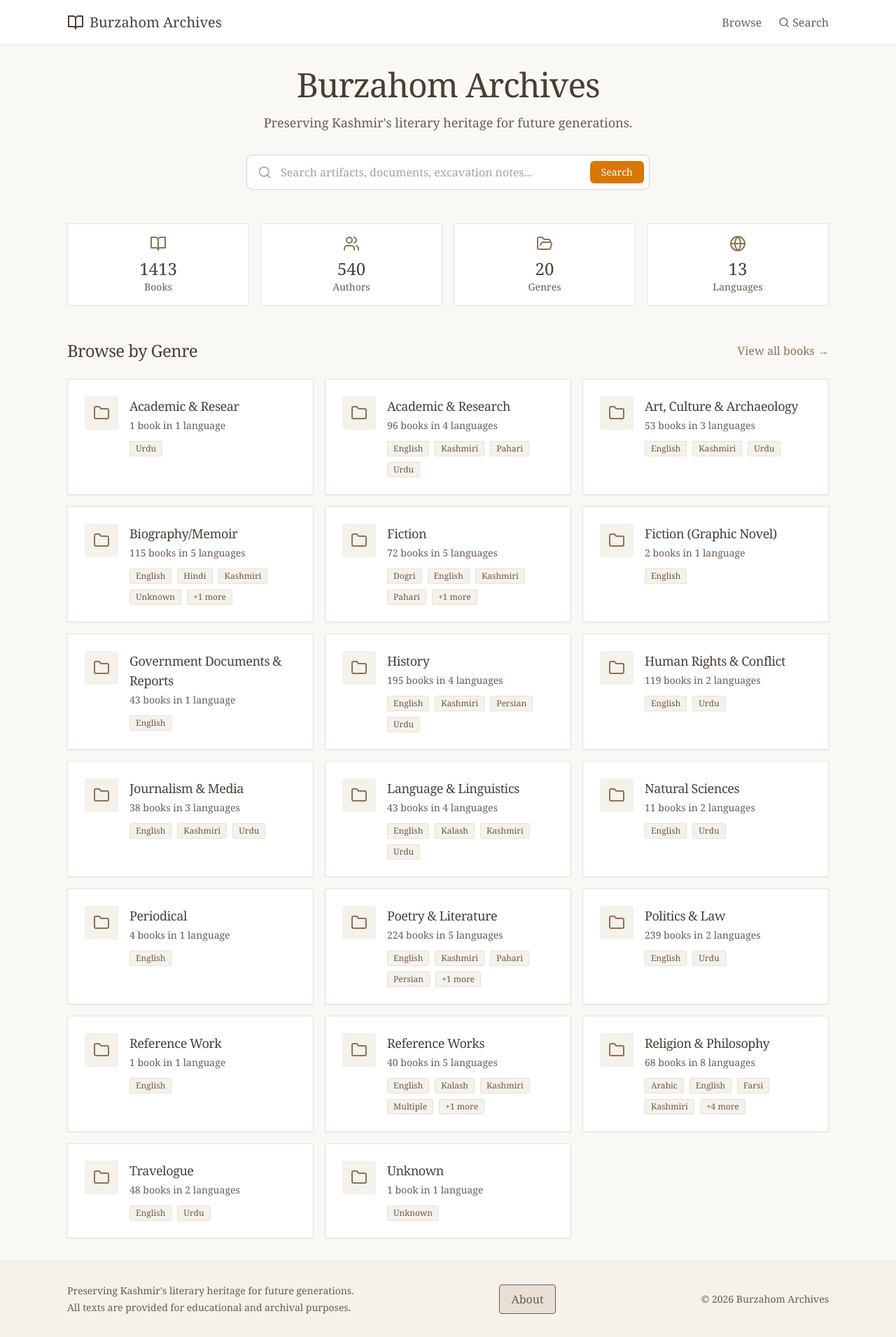
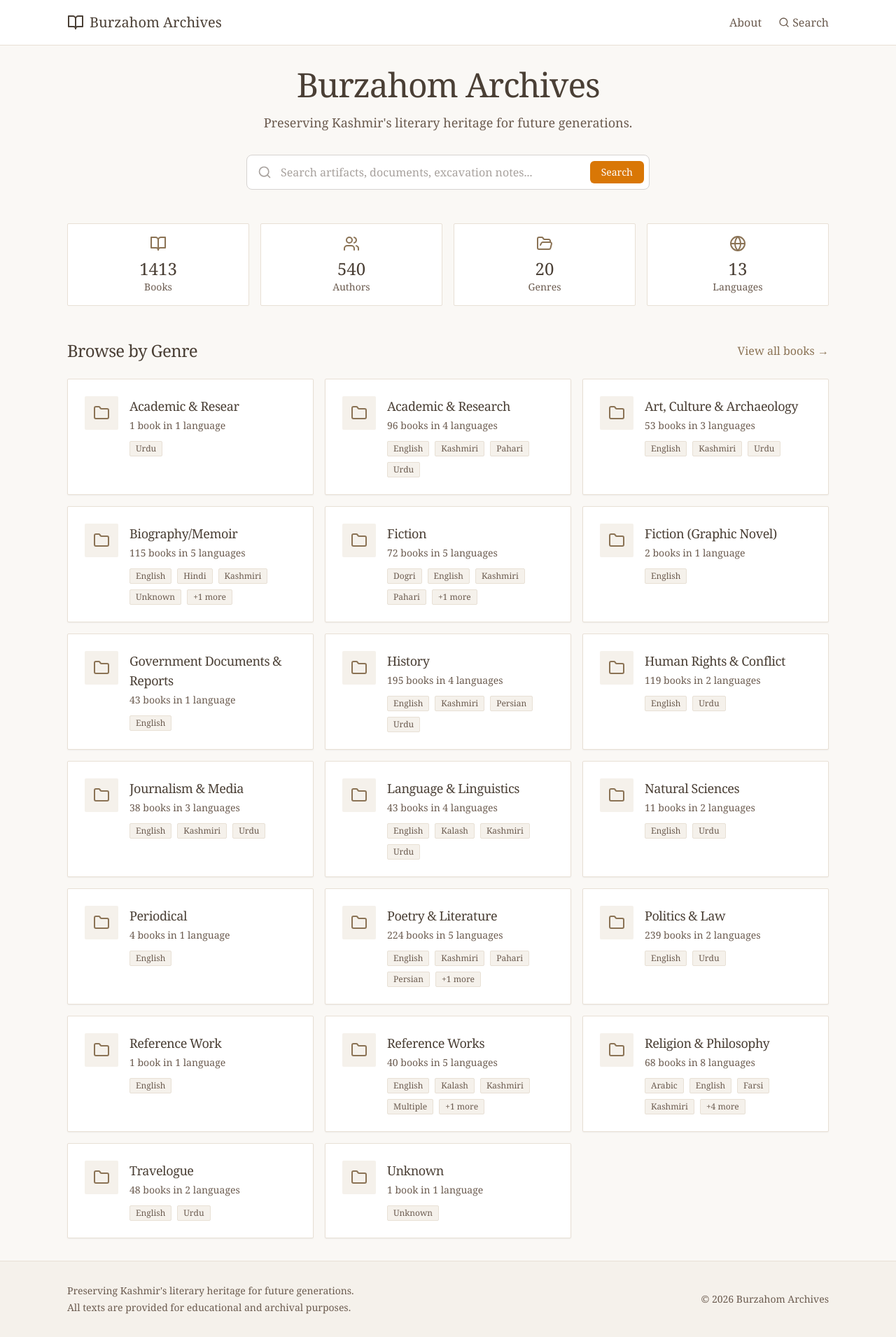
Before and after one commit to Infexo/BurzahomArchives, a Next.js app: page / in a window 1280 px wide. Shown: the whole page at 70% size. Built offline with nearby package versions, Linux system fonts and the light colour scheme.

Commit message:
UI Changes

```diff
--- a/src/components/Footer.tsx
+++ b/src/components/Footer.tsx
@@ -17,16 +17,6 @@ export default function Footer() {
             </p>
           </div>
 
-          {/* Clickable About Link */}
-          <div className="flex gap-4">
-            <Link
-              href="/about"
-              className="px-4 py-2 bg-archive-tan text-archive-accent border border-archive-accent hover:bg-archive-accent hover:text-archive-paper transition-colors rounded cursor-pointer"
-            >
-              About
-            </Link>
-          </div>
-
           <div className="text-archive-accent text-sm">
             © {currentYear} Burzahom Archives
           </div>
--- a/src/components/Header.tsx
+++ b/src/components/Header.tsx
@@ -21,10 +21,10 @@ export default function Header() {
           {/* Navigation */}
           <nav className="flex items-center gap-6">
             <Link
-              href="/"
+              href="/about"
               className="text-archive-accent hover:text-archive-dark transition-colors"
             >
-              Browse
+              About
             </Link>
             <Link
               href="/search"
```
